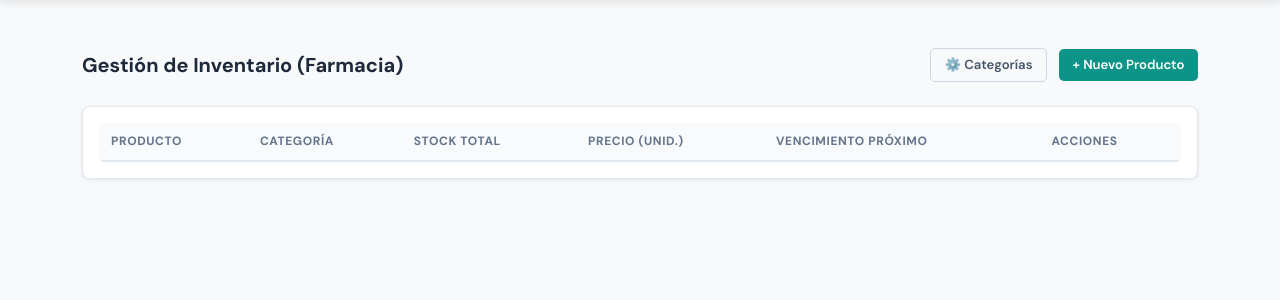
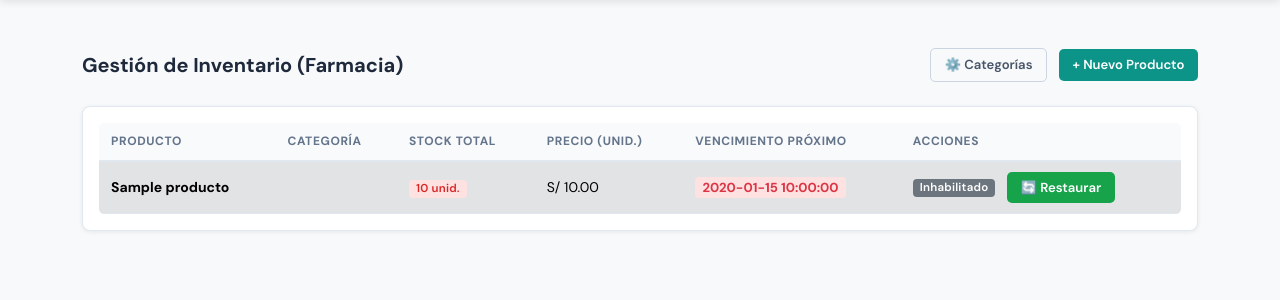
Before and after one commit to JuanCall/Sistema-Control-Inventario-Ventas, a FastAPI app: template templates/inventario.html in a window 1280 px wide. Shown: the part 56-356 px from the top of the page. Run offline with FastAPI, Linux system fonts and the light colour scheme; the template is opened without the code that fills it: most values are stand-ins (such as "Sample title", 1, 10 or a date in 2020); lists and menus that the app fills with data are empty.

Commit message:
Corrección de errores

```diff
--- a/app/main.py
+++ b/app/main.py
@@ -137,12 +137,11 @@ def vista_dashboard(request: Request, db: Session = Depends(get_db)):
 
 @app.get("/inventario", tags=["Interfaz Web"])
 def vista_inventario(request: Request, db: Session = Depends(get_db)):
-    # Protección: Solo el admin puede ver el inventario
     if request.session.get("rol") != "admin":
         return RedirectResponse(url="/punto_venta")
 
     lista_productos = preparar_productos_para_html(db)
-    lista_categorias = db.query(models.Categoria).filter(models.Categoria.activo == True).all()
+    lista_categorias = db.query(models.Categoria).all()
 
     return templates.TemplateResponse(
         "inventario.html",
--- a/templates/inventario.html
+++ b/templates/inventario.html
@@ -30,9 +30,10 @@
                     </tr>
                 </thead>
                 <tbody>
-                    {% for producto in productos if producto.activo %}
-                    <tr>
-                        <td class="fw-bold text-primary">{{ producto.nombre }}</td>
+                    {% for producto in productos %}
+
+                    <tr class="{% if not producto.activo %}table-secondary text-muted{% endif %}">
+                        <td class="fw-bold {% if producto.activo %}text-primary{% endif %}">{{ producto.nombre }}</td>
                         <td>
                             {% for cat in categorias if cat.id_categoria == producto.id_categoria %}
                                 {{ cat.nombre }}
@@ -54,6 +55,7 @@
                             {% endif %}
                         </td>
                         <td>
+                            {% if producto.activo %}
                                 <button class="btn btn-sm btn-outline-info me-1" data-bs-toggle="collapse" data-bs-target="#lotes-{{ producto.id_producto }}">📦 Lotes</button>
                                 <button class="btn btn-sm btn-success me-1" onclick="abrirModalComprar({{ producto.id_producto }}, '{{ producto.nombre }}')">➕ Ingresar</button>
 
@@ -63,6 +65,10 @@
                                         {{ producto.precio_unidad }}, {{ producto.precio_blister or 0 }}, {{ producto.precio_caja or 0 }}
                                     )">✏️</button>
                                 <button class="btn btn-sm btn-danger" onclick="inhabilitarProducto({{ producto.id_producto }})">🗑️</button>
+                            {% else %}
+                                <span class="badge bg-secondary me-2">Inhabilitado</span>
+                                <button class="btn btn-sm btn-success" onclick="habilitarProducto({{ producto.id_producto }})">🔄 Restaurar</button>
+                            {% endif %}
                         </td>
                     </tr>
 
@@ -210,10 +216,14 @@
                     <button type="submit" class="btn btn-success">Añadir</button>
                 </form>
                 <ul class="list-group">
-                    {% for cat in categorias if cat.activo %}
-                    <li class="list-group-item d-flex justify-content-between align-items-center">
+                    {% for cat in categorias %}
+                    <li class="list-group-item d-flex justify-content-between align-items-center {% if not cat.activo %}bg-light text-muted{% endif %}">
                         {{ cat.nombre }}
+                        {% if cat.activo %}
                             <button class="btn btn-sm btn-outline-danger" onclick="inhabilitarCategoria({{ cat.id_categoria }})">Inhabilitar</button>
+                        {% else %}
+                            <button class="btn btn-sm btn-success" onclick="habilitarCategoria({{ cat.id_categoria }})">Restaurar</button>
+                        {% endif %}
                     </li>
                     {% endfor %}
                 </ul>
@@ -264,7 +274,7 @@
     window.abrirModalCrear = function() {
         document.getElementById('tituloModalProducto').innerText = "Registrar Nuevo Producto";
         document.getElementById('producto_id').value = "";
-        document.getElementById('seccion_primer_lote').style.display = 'block'; // Mostramos para pedir el lote inicial
+        document.getElementById('seccion_primer_lote').style.display = 'block';
         formProducto.reset();
         modalProductoObj.show();
     };
@@ -280,9 +290,7 @@
         document.getElementById('precio_blister').value = p_blister;
         document.getElementById('precio_unidad').value = p_uni;
 
-        // Ocultamos la sección del lote inicial porque los lotes se agregan con el botón "Comprar"
         document.getElementById('seccion_primer_lote').style.display = 'none';
-
         modalProductoObj.show();
     };
 
@@ -301,8 +309,6 @@
             precio_blister: parseFloat(document.getElementById('precio_blister').value) || null,
             precio_caja: parseFloat(document.getElementById('precio_caja').value) || null,
 
-            // Si estamos editando, mandamos ceros "falsos" para no romper el Pydantic Schema de Python.
-            // FastAPI los ignorará gracias al PUT de routes.py
             cantidad_cajas_inicial: id_producto ? 0 : parseInt(document.getElementById('cantidad_cajas_inicial').value),
             precio_costo_caja: id_producto ? 0 : parseFloat(document.getElementById('precio_costo_caja').value),
             fecha_vencimiento: id_producto ? "2099-01-01" : document.getElementById('fecha_vencimiento').value
@@ -336,6 +342,21 @@
         }
     };
 
+    // Funciones para Restaurar (Habilitar)
+    window.habilitarProducto = async function(id) {
+        if(confirm("¿Deseas volver a habilitar este producto para la venta?")) {
+            await fetch(`/productos/${id}/habilitar`, { method: 'PUT' });
+            window.location.reload();
+        }
+    };
+
+    window.habilitarCategoria = async function(id) {
+        if(confirm("¿Deseas volver a habilitar esta categoría?")) {
+            await fetch(`/categorias/${id}/habilitar`, { method: 'PUT' });
+            window.location.reload();
+        }
+    };
+
     document.getElementById('formCategoria').addEventListener('submit', async (e) => {
         e.preventDefault();
         const nombreCat = document.getElementById('nombre_categoria').value;
```
Also changed, not shown: app/routes.py (+14 -0 lines), templates/punto_venta.html (+24 -1 lines). Lines whose indentation alone changed are shown as unchanged.
